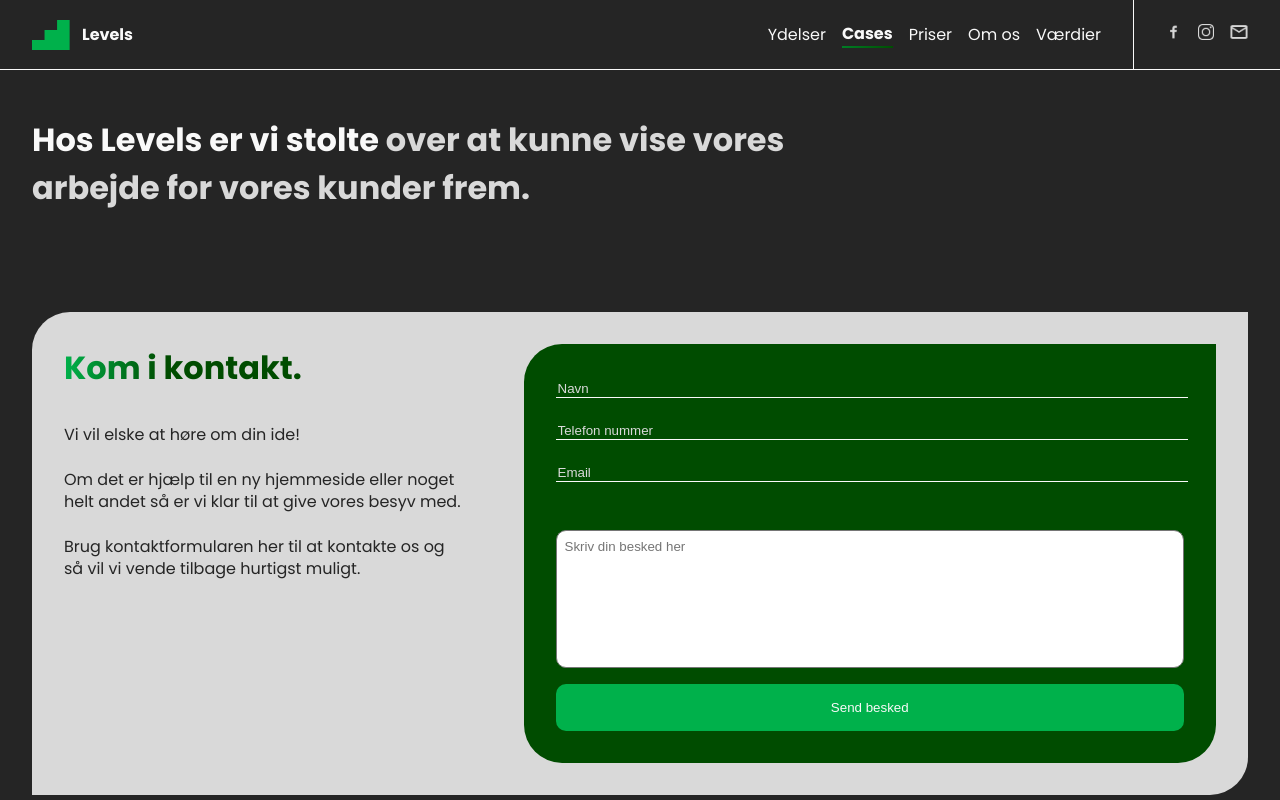
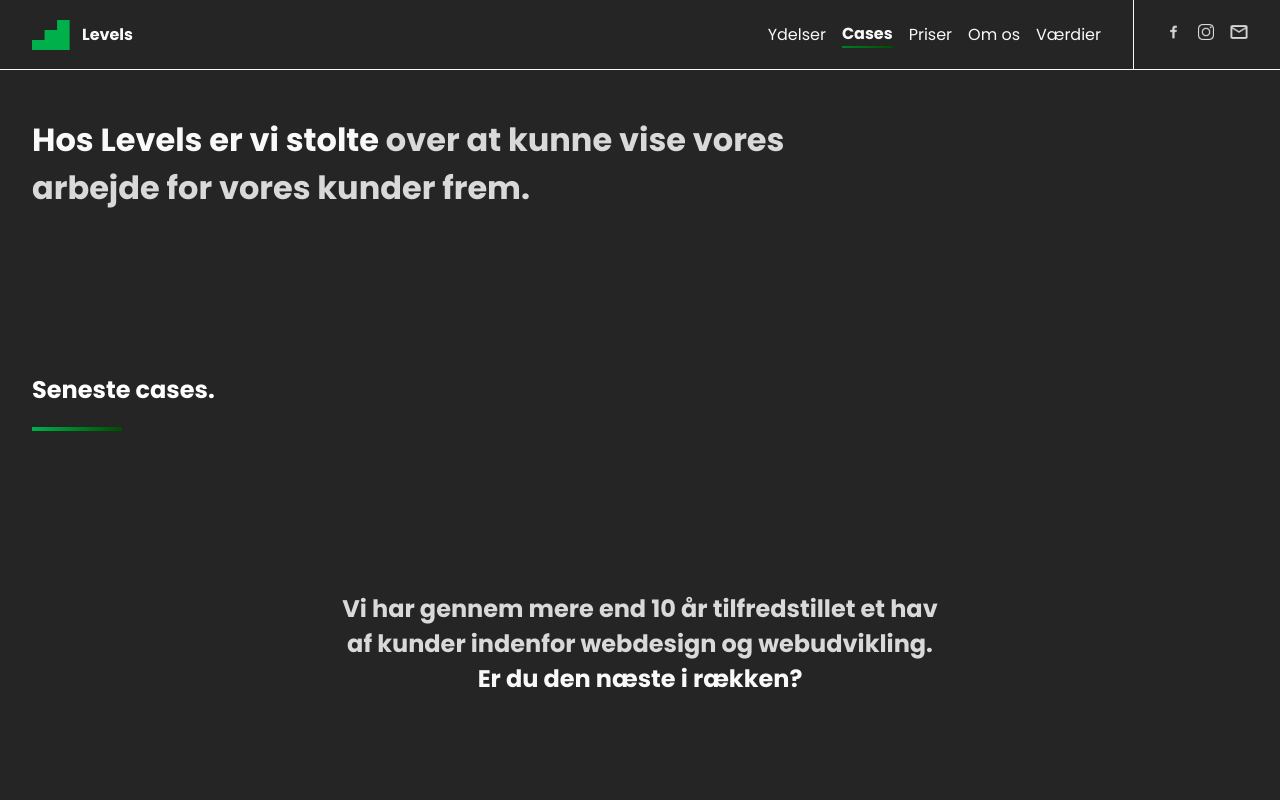
Before and after one commit to Steffen-Svenningsen/levels, a React (Create React App) app: page /levels/cases in a window 1280 px wide. Shown: the top 800 px of the page. Built offline with nearby package versions, Linux system fonts and the light colour scheme.

Commit message:
Add minimal content

```diff
--- a/src/pages/Cases.js
+++ b/src/pages/Cases.js
@@ -5,6 +5,13 @@ export default function Cases() {
   return (
     <div className='page'>
       <SubpageHeroText whiteText="Hos Levels er vi stolte " greyText="over at kunne vise vores arbejde for vores kunder frem."/>
+      <section>
+        <h1>Seneste cases.</h1>
+        <div className='gradient-line'></div>
+      </section>
+      <section className='quote-section'>
+        <h1 className='shade-center'>Vi har gennem mere end 10 år tilfredstillet et hav af kunder indenfor webdesign og webudvikling. <span className='span-white'>Er du den næste i rækken?</span></h1>
+      </section>
     </div>
   )
 }
```
